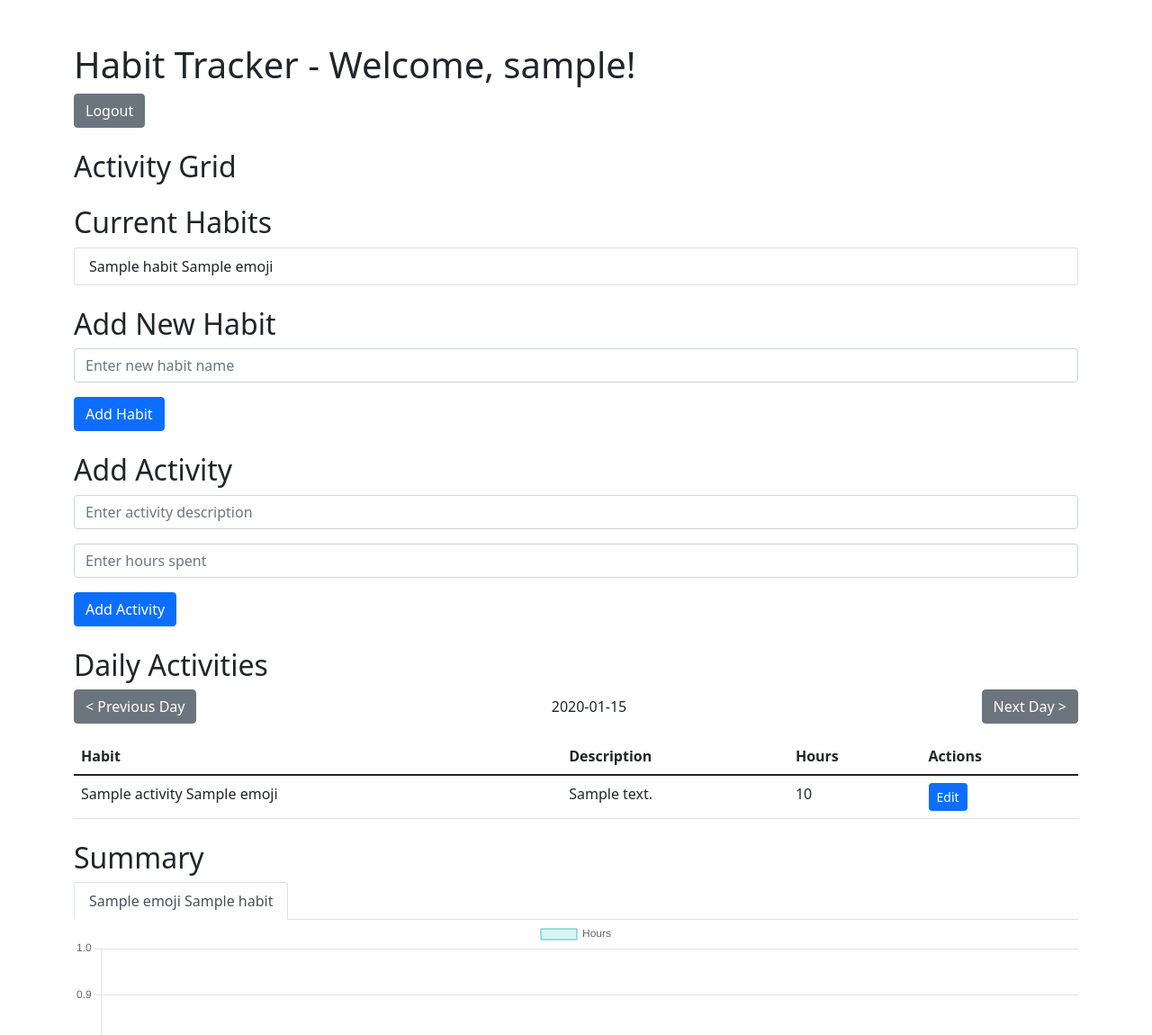
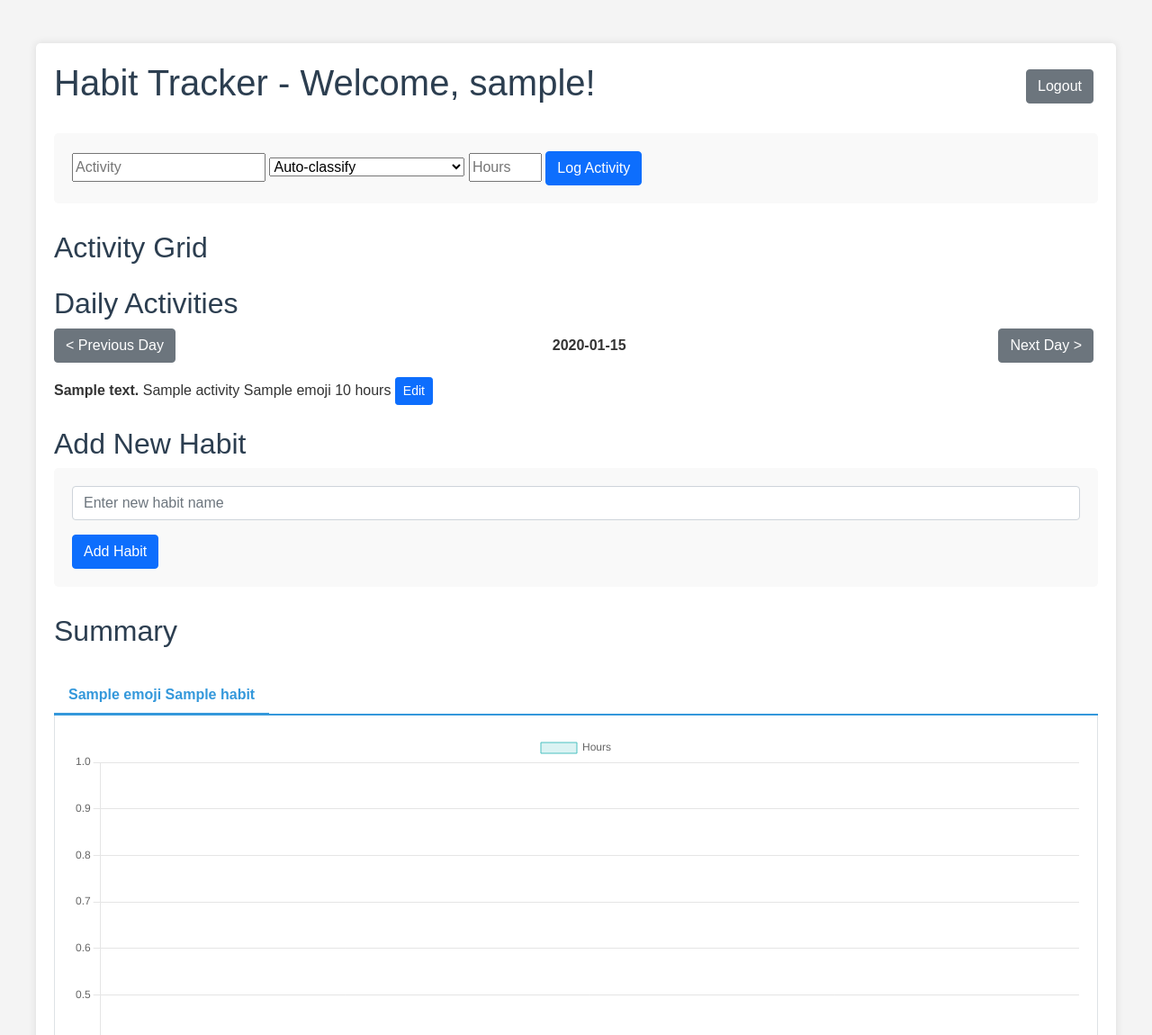
Before and after one commit to kailashgopalan/gh_activities, a Flask app: template templates/index.html in a window 1280 px wide. Shown: the top 1150 px of the page at 90% size. Run offline with Flask 2, Linux system fonts and the light colour scheme; the template is opened without the code that fills it: most values are stand-ins (such as "Sample title", 1, 10 or a date in 2020); some libraries are stand-ins or nearby versions.

Commit message:
feat: fix errors

```diff
--- a/app.py
+++ b/app.py
@@ -272,6 +272,12 @@ def index():
     for row in cur.fetchall():
         daily_hours[row['date'].isoformat()] = float(row['total_hours'])
 
+    # Fill in missing dates with 0 hours
+    for i in range(365):
+        date = (end_date - timedelta(days=i)).isoformat()
+        if date not in daily_hours:
+            daily_hours[date] = 0.0
+
     # Prepare data for charts
     habit_data = defaultdict(lambda: {'dates': [], 'hours': []})
 
--- a/templates/index.html
+++ b/templates/index.html
@@ -5,12 +5,19 @@
     <meta name="viewport" content="width=device-width, initial-scale=1.0">
     <title>Habit Tracker</title>
     <link href="https://cdn.jsdelivr.net/npm/bootstrap@5.1.3/dist/css/bootstrap.min.css" rel="stylesheet">
-    <link rel="stylesheet" href="{{ url_for('static', filename='style.css') }}">
+    <link rel="stylesheet" href="{{ url_for('static', filename='styles.css') }}">
 </head>
 <body>
     <div class="container mt-5">
-        <h1>Habit Tracker - Welcome, {{ user_name }}!</h1>
-        <a href="{{ url_for('logout') }}" class="btn btn-secondary">Logout</a>
+        <div class="d-flex justify-content-between align-items-center mb-4">
+            <h1>Habit Tracker - Welcome, {{ user_name }}!</h1>
+            <div>
+                {% if is_admin %}
+                <a href="{{ url_for('admin_query') }}" class="btn btn-warning me-2">Admin Query</a>
+                {% endif %}
+                <a href="{{ url_for('logout') }}" class="btn btn-secondary">Logout</a>
+            </div>
+        </div>
 
         {% with messages = get_flashed_messages(with_categories=true) %}
             {% if messages %}
@@ -20,28 +27,44 @@
             {% endif %}
         {% endwith %}
 
+        <form method="POST" action="{{ url_for('index') }}">
+            <input type="hidden" name="action" value="add_activity">
+            <input type="text" name="description" placeholder="Activity" required>
+            <select name="habit_id">
+                <option value="">Auto-classify</option>
+                {% for habit in habits %}
+                    <option value="{{ habit.id }}">{{ habit.name }} {{ habit.emoji }}</option>
+                {% endfor %}
+            </select>
+            <input type="number" name="hours" step="0.1" min="0" max="24" placeholder="Hours" required>
+            <button type="submit" class="btn btn-primary">Log Activity</button>
+        </form>
+
         <h2 class="mt-4">Activity Grid</h2>
-        <div class="github-grid mb-4">
-            {% for day in range(365) %}
-                {% set date = (current_date - timedelta(days=365-day)) %}
-                {% set hours = daily_hours.get(date.isoformat(), 0) %}
-                {% set opacity = (hours / 8)|float %}
-                <div class="grid-cell" style="background-color: rgba(0, 255, 0, {{ opacity }});">
-                    <div class="tooltip">
-                        <span>{{ date.isoformat() }}: {{ hours }} hours</span>
-                    </div>
+        <div class="activity-grid" id="activityGrid"></div>
+
+        <h2 class="mt-4">Daily Activities</h2>
+        <div class="date-navigation d-flex justify-content-between mb-3">
+            <button id="prevDay" class="btn btn-secondary">&lt; Previous Day</button>
+            <span id="currentDate">{{ current_date.strftime('%Y-%m-%d') }}</span>
+            <button id="nextDay" class="btn btn-secondary">Next Day &gt;</button>
+        </div>
+        <div id="activityLog" class="activity-log">
+            {% for activity in activities %}
+            <div class="activity-item">
+                <div class="activity-content">
+                    <strong>{{ activity.description }}</strong>
+                    <span class="category {{ activity.habit_name }}">
+                        {{ activity.habit_name }} {{ activity.emoji }}
+                    </span>
+                    <span class="hours">{{ activity.hours }} hours</span>
+                    <a href="{{ url_for('edit_activity', activity_id=activity.id) }}" class="btn btn-primary btn-sm">Edit</a>
                 </div>
+            </div>
             {% endfor %}
         </div>
 
-        <h2>Current Habits</h2>
-        <ul class="list-group mb-4">
-            {% for habit in habits %}
-                <li class="list-group-item">{{ habit.name }} {{ habit.emoji }}</li>
-            {% endfor %}
-        </ul>
-
-        <h2>Add New Habit</h2>
+        <h2 class="mt-4">Add New Habit</h2>
         <form method="POST" action="{{ url_for('index') }}">
             <input type="hidden" name="action" value="add_habit">
             <div class="mb-3">
@@ -49,47 +72,6 @@
             </div>
             <button type="submit" class="btn btn-primary">Add Habit</button>
         </form>
-
-        <h2 class="mt-4">Add Activity</h2>
-        <form method="POST" action="{{ url_for('index') }}">
-            <input type="hidden" name="action" value="add_activity">
-            <div class="mb-3">
-                <input type="text" name="description" class="form-control" placeholder="Enter activity description" required>
-            </div>
-            <div class="mb-3">
-                <input type="number" name="hours" class="form-control" placeholder="Enter hours spent" step="0.1" min="0" required>
-            </div>
-            <button type="submit" class="btn btn-primary">Add Activity</button>
-        </form>
-
-        <h2 class="mt-4">Daily Activities</h2>
-        <div class="date-navigation d-flex justify-content-between mb-3">
-            <a href="{{ url_for('index', date=(current_date - timedelta(days=1)).isoformat()) }}" class="btn btn-secondary">&lt; Previous Day</a>
-            <span class="align-self-center">{{ current_date.strftime('%Y-%m-%d') }}</span>
-            <a href="{{ url_for('index', date=(current_date + timedelta(days=1)).isoformat()) }}" class="btn btn-secondary">Next Day &gt;</a>
-        </div>
-        <table class="table">
-            <thead>
-                <tr>
-                    <th>Habit</th>
-                    <th>Description</th>
-                    <th>Hours</th>
-                    <th>Actions</th>
-                </tr>
-            </thead>
-            <tbody>
-                {% for activity in activities %}
-                <tr>
-                    <td>{{ activity.habit_name }} {{ activity.emoji }}</td>
-                    <td>{{ activity.description }}</td>
-                    <td>{{ activity.hours }}</td>
-                    <td>
-                        <a href="{{ url_for('edit_activity', activity_id=activity.id) }}" class="btn btn-primary btn-sm">Edit</a>
-                    </td>
-                </tr>
-                {% endfor %}
-            </tbody>
-        </table>
 
         <h2 class="mt-4">Summary</h2>
         <div class="summary-tabs">
@@ -110,21 +92,71 @@
                 {% endfor %}
             </div>
         </div>
-
-        {% if is_admin %}
-        <h2 class="mt-4">Admin Query</h2>
-        <form method="POST" action="{{ url_for('admin_query') }}">
-            <div class="mb-3">
-                <textarea name="query" class="form-control" rows="4" placeholder="Enter your SQL query here" required></textarea>
-            </div>
-            <button type="submit" class="btn btn-warning">Execute Query</button>
-        </form>
-        {% endif %}
     </div>
 
     <script src="https://cdn.jsdelivr.net/npm/bootstrap@5.1.3/dist/js/bootstrap.bundle.min.js"></script>
     <script src="https://cdn.jsdelivr.net/npm/chart.js"></script>
     <script>
+        const gridData = JSON.parse('{{ grid_data|tojson|safe }}');
+        const grid = document.getElementById('activityGrid');
+
+        gridData.forEach(item => {
+            const cell = document.createElement('div');
+            cell.className = 'grid-cell';
+            cell.style.backgroundColor = `rgba(40, 167, 69, ${item.hours / 10 > 1 ? 1 : item.hours / 10})`;
+
+            const tooltip = document.createElement('div');
+            tooltip.className = 'tooltip';
+            tooltip.innerHTML = `<strong>${item.date}</strong><br>Total: ${item.hours.toFixed(1)} hours<br>${item.summary.join('<br>')}`;
+
+            cell.appendChild(tooltip);
+            grid.appendChild(cell);
+        });
+
+        // Date navigation
+        const prevDayBtn = document.getElementById('prevDay');
+        const nextDayBtn = document.getElementById('nextDay');
+        const currentDateSpan = document.getElementById('currentDate');
+        const activityLog = document.getElementById('activityLog');
+
+        let currentDate = new Date('{{ current_date }}');
+
+        function formatDate(date) {
+            return date.toISOString().split('T')[0];
+        }
+
+        function updateActivityLog(date) {
+            fetch(`/activities/${formatDate(date)}`)
+                .then(response => response.json())
+                .then(activities => {
+                    activityLog.innerHTML = activities.map(activity => `
+                        <div class="activity-item">
+                            <div class="activity-content">
+                                <strong>${activity.description}</strong>
+                                <span class="category ${activity.habit_name}">
+                                    ${activity.habit_name} ${activity.emoji}
+                                </span>
+                                <span class="hours">${activity.hours} hours</span>
+                                <a href="/edit/${activity.id}" class="btn btn-primary btn-sm">Edit</a>
+                            </div>
+                        </div>
+                    `).join('');
+                });
+        }
+
+        prevDayBtn.addEventListener('click', () => {
+            currentDate.setDate(currentDate.getDate() - 1);
+            currentDateSpan.textContent = formatDate(currentDate);
+            updateActivityLog(currentDate);
+        });
+
+        nextDayBtn.addEventListener('click', () => {
+            currentDate.setDate(currentDate.getDate() + 1);
+            currentDateSpan.textContent = formatDate(currentDate);
+            updateActivityLog(currentDate);
+        });
+
+        // Chart.js code
         {% for habit, data in habit_data.items() %}
         new Chart(document.getElementById('chart-{{ habit|replace(' ', '_') }}').getContext('2d'), {
             type: 'bar',
```
